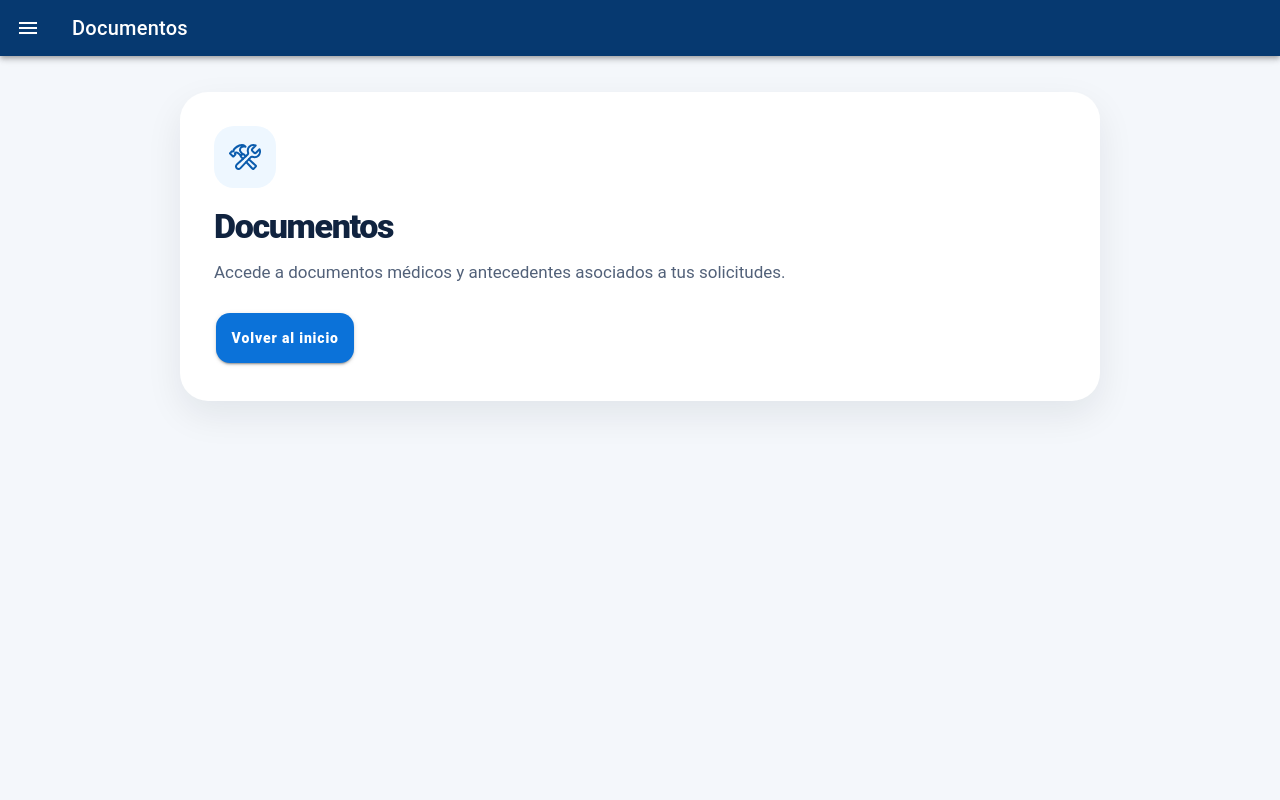
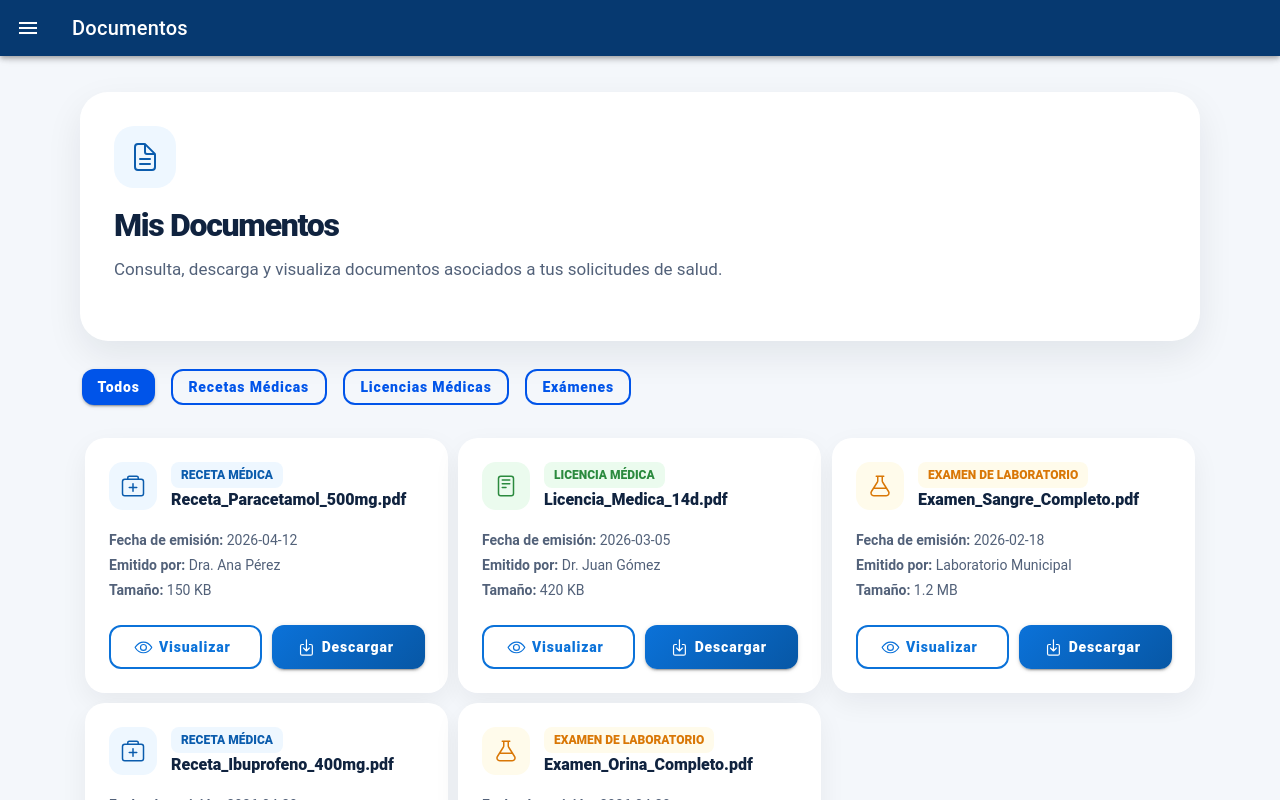
Before and after one commit to Intiti/Proyecto-Ingenieria-Web-y-Movil-, a React (Vite) app: page /documentos in a window 1280 px wide. Built offline with nearby package versions, Linux system fonts and the light colour scheme.

Commit message:
mis documentos jijija

```diff
--- a/src/App.tsx
+++ b/src/App.tsx
@@ -8,6 +8,7 @@ import ForgotPassword from "./pages/ForgotPassword";
 import Home from "./pages/Home";
 import PlaceholderPage from "./pages/PlaceholderPage";
 import PatientMenu from "./components/PatientMenu";
+import Documents from "./pages/Documents";
 
 import "@ionic/react/css/core.css";
 import "@ionic/react/css/normalize.css";
@@ -39,6 +40,10 @@ export function App() {
             <Home />
           </Route>
 
+          <Route exact path="/documentos">
+            <Documents />
+          </Route>
+
           <Route exact path="/solicitudes">
             <PlaceholderPage
               title="Lista de espera"
@@ -64,13 +69,6 @@ export function App() {
             <PlaceholderPage
               title="Notificaciones"
               description="Revisa avisos importantes sobre cambios de estado, citas o solicitudes."
-            />
-          </Route>
-
-          <Route exact path="/documentos">
-            <PlaceholderPage
-              title="Documentos"
-              description="Accede a documentos médicos y antecedentes asociados a tus solicitudes."
             />
           </Route>
 
--- /dev/null
+++ b/src/pages/Documents.tsx
@@ -0,0 +1,292 @@
+import {
+  IonContent,
+  IonPage,
+  IonHeader,
+  IonToolbar,
+  IonTitle,
+  IonButtons,
+  IonMenuButton,
+  IonButton,
+  IonIcon,
+  IonCard,
+  IonCardContent,
+  IonGrid,
+  IonRow,
+  IonCol,
+} from "@ionic/react";
+
+import {
+  documentTextOutline,
+  downloadOutline,
+  eyeOutline,
+  medkitOutline,
+  readerOutline,
+  flaskOutline,
+} from "ionicons/icons";
+
+import { useState } from "react";
+import "./PlaceholderPage.css";
+
+const Documents: React.FC = () => {
+  const [filter, setFilter] = useState("Todos");
+
+  const documentsList = [
+    {
+      id: 1,
+      type: "Receta Médica",
+      name: "Receta_Paracetamol_500mg.pdf",
+      date: "2026-04-12",
+      doctor: "Dra. Ana Pérez",
+      size: "150 KB",
+      icon: medkitOutline,
+      color: "#0b5cad",
+      bgColor: "#eef7ff",
+    },
+    {
+      id: 2,
+      type: "Licencia Médica",
+      name: "Licencia_Medica_14d.pdf",
+      date: "2026-03-05",
+      doctor: "Dr. Juan Gómez",
+      size: "420 KB",
+      icon: readerOutline,
+      color: "#2b8a3e",
+      bgColor: "#ebfbee",
+    },
+    {
+      id: 3,
+      type: "Examen de Laboratorio",
+      name: "Examen_Sangre_Completo.pdf",
+      date: "2026-02-18",
+      doctor: "Laboratorio Municipal",
+      size: "1.2 MB",
+      icon: flaskOutline,
+      color: "#d97706",
+      bgColor: "#fffbeb",
+    },
+    {
+      id: 4,
+      type: "Receta Médica",
+      name: "Receta_Ibuprofeno_400mg.pdf",
+      date: "2026-04-20",
+      doctor: "Dr. Roberto Silva",
+      size: "160 KB",
+      icon: medkitOutline,
+      color: "#0b5cad",
+      bgColor: "#eef7ff",
+    },
+    {
+      id: 5,
+      type: "Examen de Laboratorio",
+      name: "Examen_Orina_Completo.pdf",
+      date: "2026-04-28",
+      doctor: "Laboratorio Municipal",
+      size: "850 KB",
+      icon: flaskOutline,
+      color: "#d97706",
+      bgColor: "#fffbeb",
+    },
+  ];
+
+  const filteredList = documentsList.filter((doc) => {
+    if (filter === "Todos") return true;
+    return doc.type === filter;
+  });
+
+  return (
+    <IonPage>
+      <IonHeader className="placeholder-header">
+        <IonToolbar>
+          <IonButtons slot="start">
+            <IonMenuButton />
+          </IonButtons>
+          <IonTitle>Documentos</IonTitle>
+        </IonToolbar>
+      </IonHeader>
+
+      <IonContent className="placeholder-page">
+        <main className="placeholder-shell">
+          <section className="placeholder-card" style={{ marginBottom: "24px" }}>
+            <div className="placeholder-icon">
+              <IonIcon icon={documentTextOutline} />
+            </div>
+            <h1 style={{ fontSize: "32px", fontWeight: 850, color: "#10233f" }}>
+              Mis Documentos
+            </h1>
+            <p style={{ color: "#526179", fontSize: "17px", lineHeight: 1.55 }}>
+              Consulta, descarga y visualiza documentos asociados a tus solicitudes de salud.
+            </p>
+          </section>
+
+          <div style={{ display: "flex", gap: "12px", marginBottom: "24px", flexWrap: "wrap" }}>
+            <IonButton
+              fill={filter === "Todos" ? "solid" : "outline"}
+              onClick={() => setFilter("Todos")}
+              style={{
+                "--border-radius": "12px",
+                textTransform: "none",
+                fontWeight: 800,
+              }}
+            >
+              Todos
+            </IonButton>
+            <IonButton
+              fill={filter === "Receta Médica" ? "solid" : "outline"}
+              onClick={() => setFilter("Receta Médica")}
+              style={{
+                "--border-radius": "12px",
+                textTransform: "none",
+                fontWeight: 800,
+              }}
+            >
+              Recetas Médicas
+            </IonButton>
+            <IonButton
+              fill={filter === "Licencia Médica" ? "solid" : "outline"}
+              onClick={() => setFilter("Licencia Médica")}
+              style={{
+                "--border-radius": "12px",
+                textTransform: "none",
+                fontWeight: 800,
+              }}
+            >
+              Licencias Médicas
+            </IonButton>
+            <IonButton
+              fill={filter === "Examen de Laboratorio" ? "solid" : "outline"}
+              onClick={() => setFilter("Examen de Laboratorio")}
+              style={{
+                "--border-radius": "12px",
+                textTransform: "none",
+                fontWeight: 800,
+              }}
+            >
+              Exámenes
+            </IonButton>
+          </div>
+
+          <IonGrid style={{ padding: 0 }}>
+            <IonRow>
+              {filteredList.map((doc) => (
+                <IonCol size="12" sizeMd="6" sizeLg="4" key={doc.id}>
+                  <IonCard
+                    style={{
+                      borderRadius: "20px",
+                      boxShadow: "0 10px 28px rgba(15, 23, 42, 0.06)",
+                      margin: 0,
+                      height: "100%",
+                      background: "#ffffff",
+                    }}
+                  >
+                    <IonCardContent
+                      style={{
+                        display: "flex",
+                        flexDirection: "column",
+                        height: "100%",
+                        padding: "24px",
+                      }}
+                    >
+                      <div style={{ display: "flex", alignItems: "center", gap: "14px", marginBottom: "16px" }}>
+                        <div
+                          style={{
+                            width: "48px",
+                            height: "48px",
+                            borderRadius: "14px",
+                            display: "grid",
+                            placeItems: "center",
+                            background: doc.bgColor,
+                            color: doc.color,
+                          }}
+                        >
+                          <IonIcon icon={doc.icon} style={{ fontSize: "24px" }} />
+                        </div>
+                        <div>
+                          <span
+                            style={{
+                              display: "inline-block",
+                              fontSize: "12px",
+                              fontWeight: "800",
+                              color: doc.color,
+                              backgroundColor: doc.bgColor,
+                              padding: "4px 10px",
+                              borderRadius: "8px",
+                              textTransform: "uppercase",
+                              marginBottom: "2px",
+                            }}
+                          >
+                            {doc.type}
+                          </span>
+                          <h2
+                            style={{
+                              margin: 0,
+                              fontSize: "16px",
+                              fontWeight: "850",
+                              color: "#10233f",
+                            }}
+                          >
+                            {doc.name}
+                          </h2>
+                        </div>
+                      </div>
+
+                      <div style={{ flex: 1, color: "#526179", fontSize: "16px", lineHeight: "1.6", marginBottom: "20px" }}>
+                        <p style={{ margin: "4px 0" }}>
+                          <strong>Fecha de emisión:</strong> {doc.date}
+                        </p>
+                        <p style={{ margin: "4px 0" }}>
+                          <strong>Emitido por:</strong> {doc.doctor}
+                        </p>
+                        <p style={{ margin: "4px 0" }}>
+                          <strong>Tamaño:</strong> {doc.size}
+                        </p>
+                      </div>
+
+                      <div style={{ display: "flex", gap: "10px" }}>
+                        <IonButton
+                          expand="block"
+                          fill="outline"
+                          style={{
+                            flex: 1,
+                            height: "44px",
+                            "--border-radius": "12px",
+                            "--border-color": "#0b72d9",
+                            "--color": "#0b72d9",
+                            fontWeight: "800",
+                            textTransform: "none",
+                            margin: 0,
+                          } as any}
+                        >
+                          <IonIcon icon={eyeOutline} slot="start" />
+                          Visualizar
+                        </IonButton>
+
+                        <IonButton
+                          expand="block"
+                          style={{
+                            flex: 1,
+                            height: "44px",
+                            "--border-radius": "12px",
+                            "--background": "linear-gradient(135deg, #0b72d9, #0757a5)",
+                            "--color": "#ffffff",
+                            fontWeight: "800",
+                            textTransform: "none",
+                            margin: 0,
+                          } as any}
+                        >
+                          <IonIcon icon={downloadOutline} slot="start" />
+                          Descargar
+                        </IonButton>
+                      </div>
+                    </IonCardContent>
+                  </IonCard>
+                </IonCol>
+              ))}
+            </IonRow>
+          </IonGrid>
+        </main>
+      </IonContent>
+    </IonPage>
+  );
+};
+
+export default Documents;
--- a/src/pages/PlaceholderPage.css
+++ b/src/pages/PlaceholderPage.css
@@ -8,7 +8,7 @@
 }
 
 .placeholder-shell {
-  width: min(920px, calc(100% - 32px));
+  width: min(1120px, calc(100% - 32px));
   margin: 0 auto;
   padding: 36px 0;
 }
```
